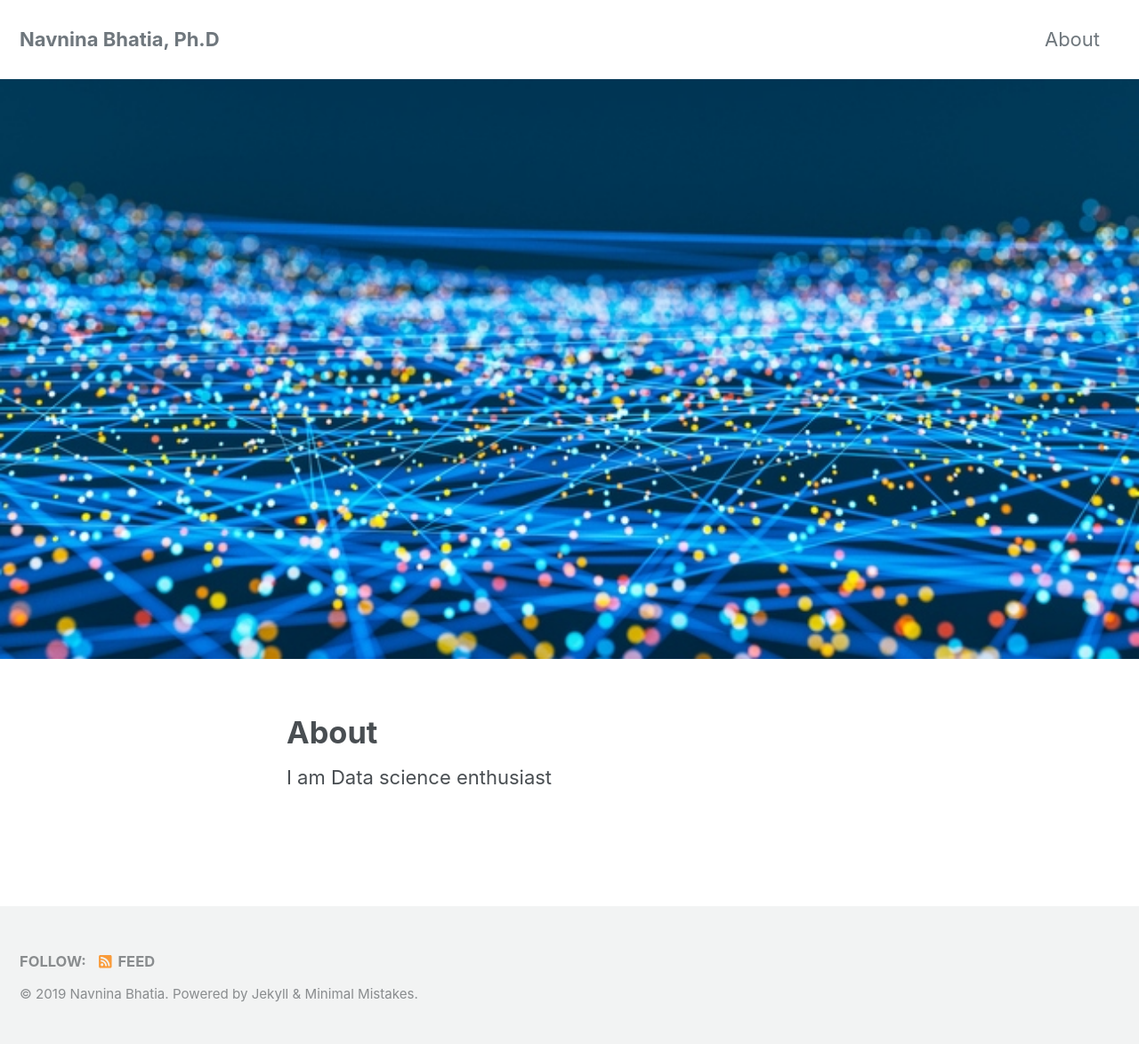
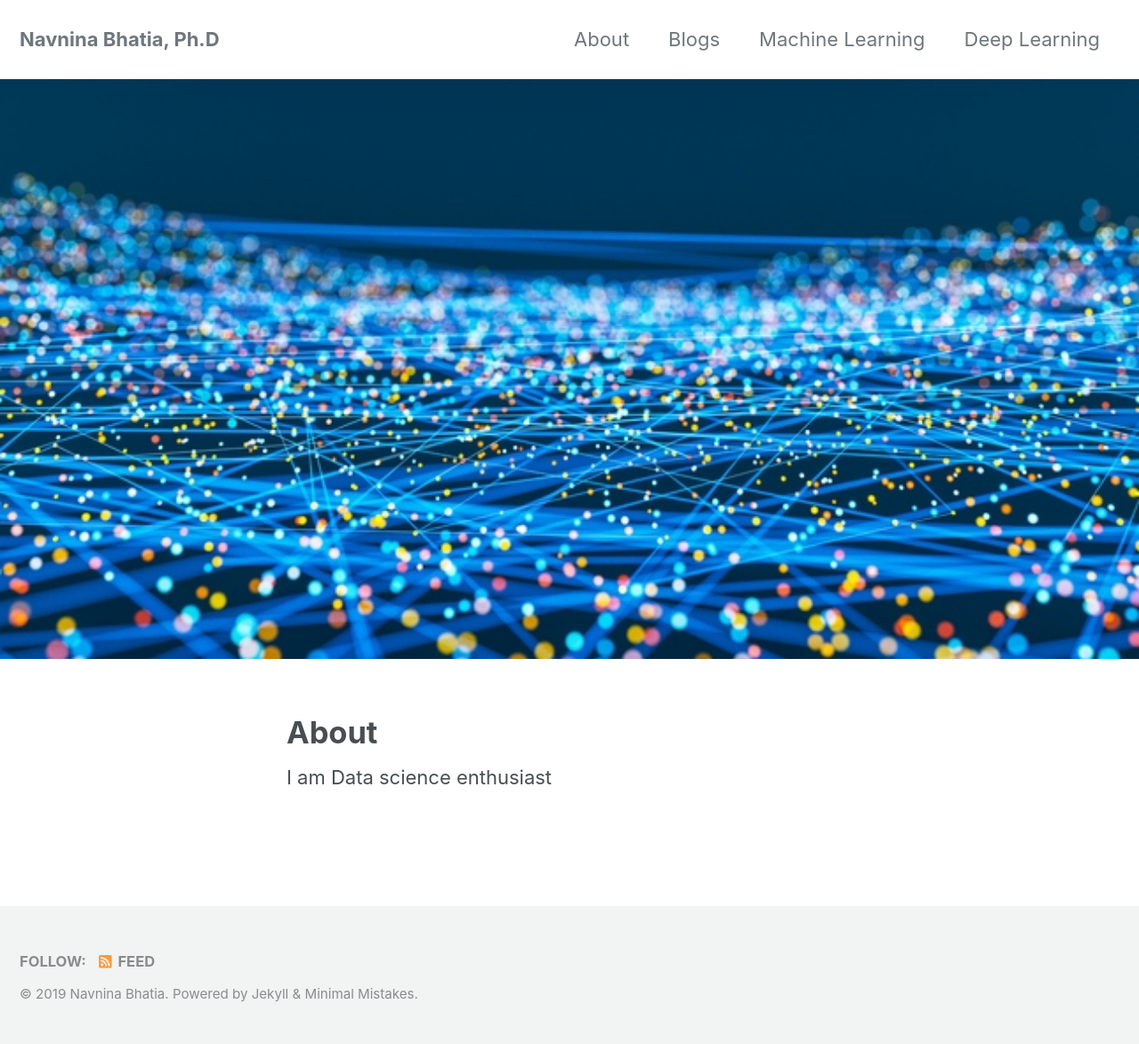
Before and after one commit to navnina/navnina.github.io, a Jekyll site: the page built from _pages/about.md, in a window 1280 px wide. Shown: the whole page at 89% size. Built offline with Jekyll 4.4.1, drawn with Linux system fonts in a browser that asks for light colours; cached includes are drawn as plain includes; nearby versions of some CDN libraries.

Commit message:
new github

```diff
--- a/_data/navigation.yml
+++ b/_data/navigation.yml
@@ -2,6 +2,13 @@
 main:
   - title: "About"
     url: /about/
+  - title: "Blogs"
+    url: /blogs/
+  - title: "Machine Learning"
+    url: /machine_learning/
+  - title: "Deep Learning"
+    url: /deep_learning/
+
   # - title: "About"
   #   url: https://mmistakes.github.io/minimal-mistakes/about/
   # - title: "Sample Posts"
--- /dev/null
+++ b/_pages/DeepLearning.md
@@ -0,0 +1,7 @@
+---
+title: "Deep Learning"
+permalink: /deep_learning/
+header:
+  image: "/images/cover_about.jpg"
+
+---
--- /dev/null
+++ b/_pages/MachineLearning.md
@@ -0,0 +1,7 @@
+---
+title: "Machine Learning"
+permalink: /machine_learning/
+header:
+  image: "/images/cover_about.jpg"
+
+---
```
Also changed, not shown: _pages/Blogs.md (added, +7 -0 lines), 1 other file.
